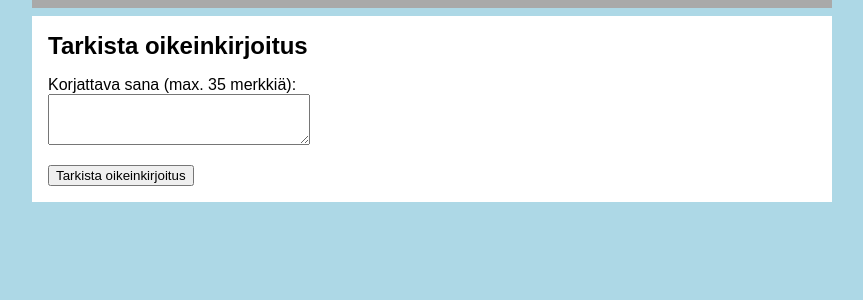
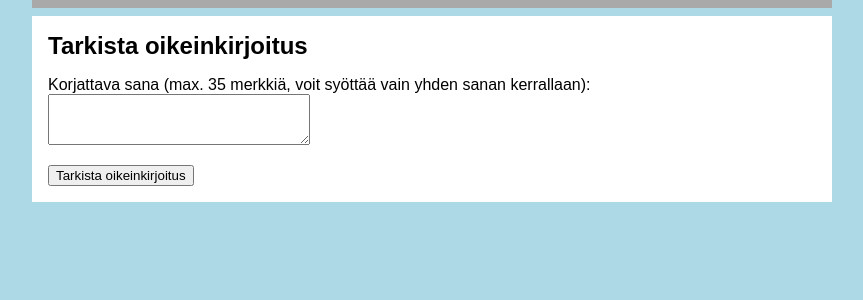
Before and after one commit to pyjamaB/Kirjoitusvirhekorjaaja, a Flask app: page / in a window 1280 px wide. Shown: the part 111-411 px from the top of the page, without its empty margins (208-1071 px from the left). Run offline with Flask 3, Linux system fonts and the light colour scheme; parts of the project's set-up code (start-up, migrations or seed data) failed here and were passed over.

Commit message:
Make corrections to index.html

```diff
--- a/src/templates/index.html
+++ b/src/templates/index.html
@@ -6,7 +6,7 @@
 <h2>Tarkista oikeinkirjoitus</h2>
 <form action="/check_typos" method="post">
   <p>
-    <label for="word">Korjattava sana (max. 35 merkkiä):</label> <br />
+    <label for="word">Korjattava sana (max. 35 merkkiä, voit syöttää vain yhden sanan kerrallaan):</label> <br />
     <textarea name="word" id="word" rows="3" cols="30" maxlength="35" required></textarea>
   </p>
   <input type="submit" value="Tarkista oikeinkirjoitus" />
```
